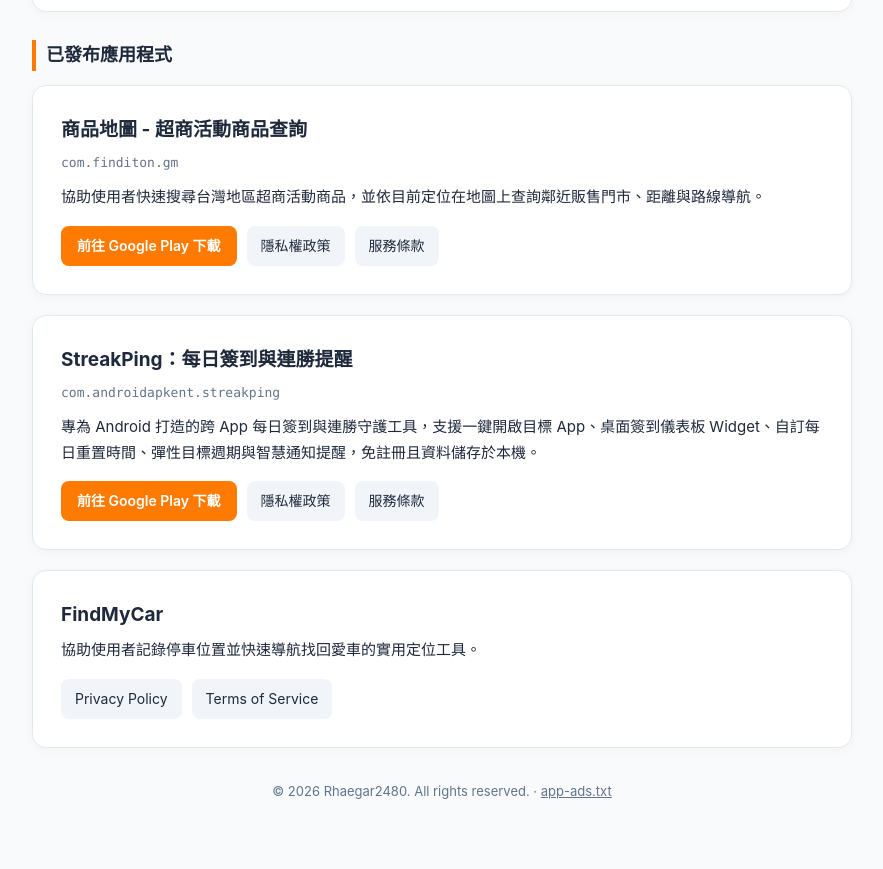
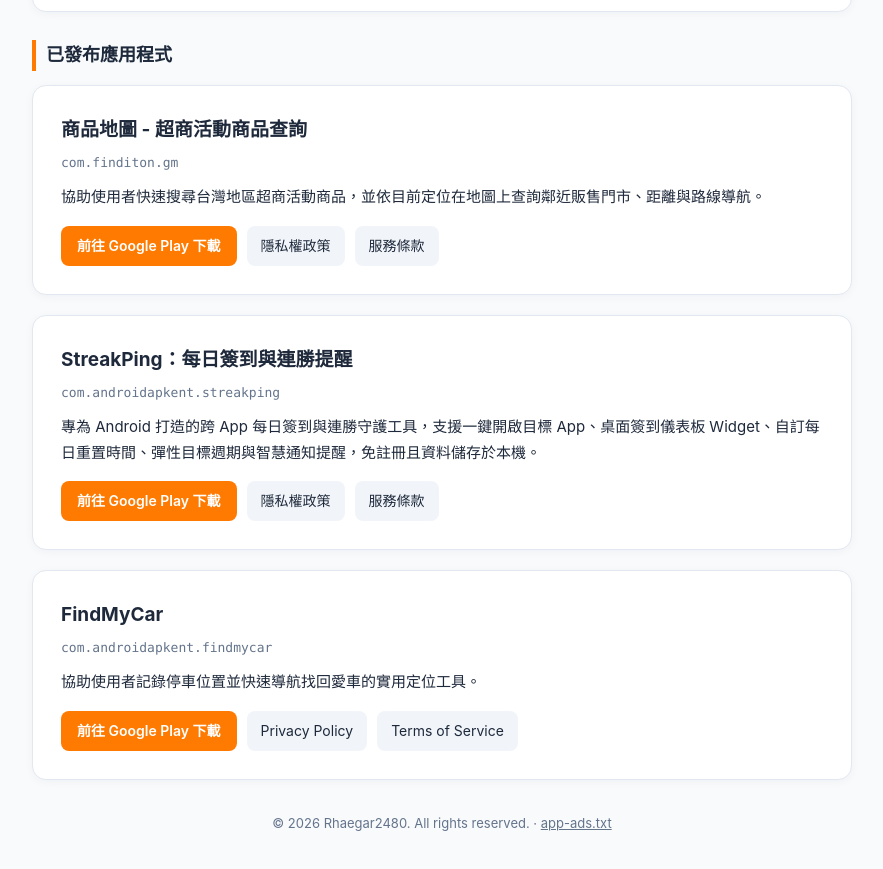
Before and after one commit to Rhaegar2480/Rhaegar2480.github.io, a plain HTML site: page index.html in a window 1280 px wide. Shown: the part 193-1062 px from the top of the page, without its empty margins (198-1081 px from the left). Before the commit the page ends 1040 px from the top, so only its background shows below. Drawn offline with Linux system fonts and the light colour scheme.

Commit message:
Add Google Play download link for FindMyCar

```diff
--- a/index.html
+++ b/index.html
@@ -154,10 +154,10 @@
 
     <section class="card app-card">
       <h3>FindMyCar</h3>
+      <div class="pkg">com.androidapkent.findmycar</div>
       <p>協助使用者記錄停車位置並快速導航找回愛車的實用定位工具。</p>
       <div class="links">
-        <!-- 若 FindMyCar 已上架 Google Play，請取消註解下方連結並填入正確的套件名稱 -->
-        <!-- <a class="btn-play" href="https://play.google.com/store/apps/details?id=YOUR_PACKAGE_ID" target="_blank" rel="noopener noreferrer">前往 Google Play 下載</a> -->
+        <a class="btn-play" href="https://play.google.com/store/apps/details?id=com.androidapkent.findmycar" target="_blank" rel="noopener noreferrer">前往 Google Play 下載</a>
         <a class="btn-secondary" href="findmycar/privacy-policy.html">Privacy Policy</a>
         <a class="btn-secondary" href="findmycar/terms-of-service.html">Terms of Service</a>
       </div>
```
